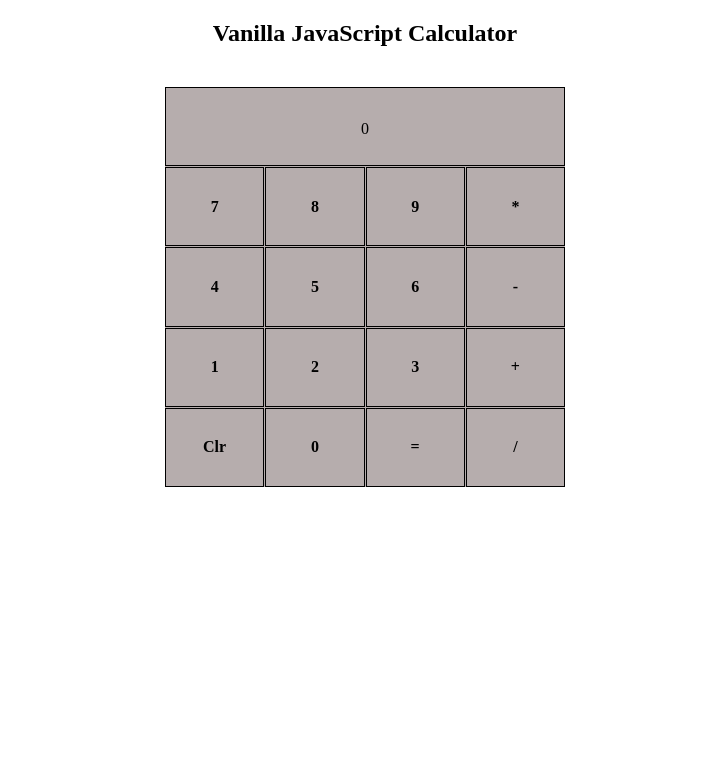
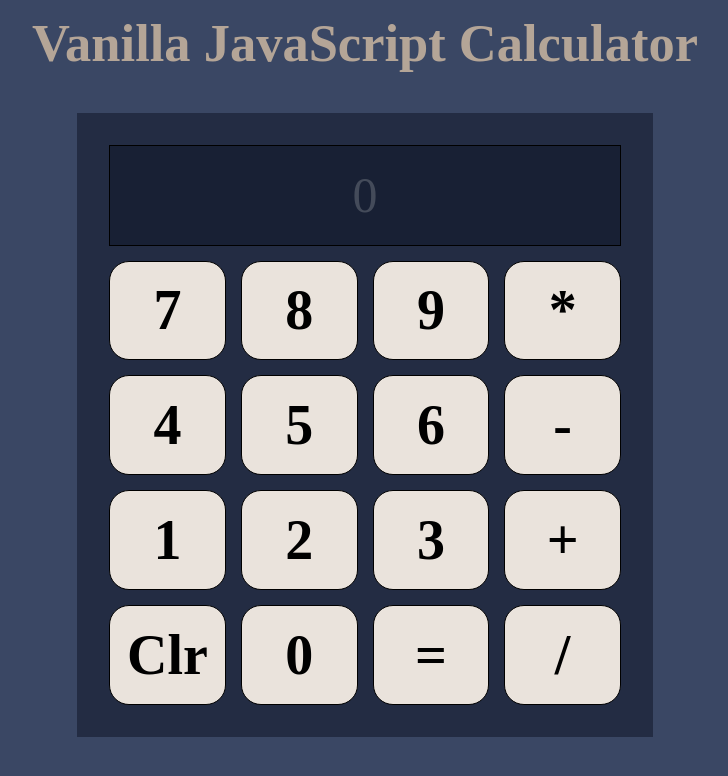
Before and after one commit to Resdayn/jsCalculator, a plain HTML site: page index.html in a window 1280 px wide. Shown: the whole page, without its empty margins (275-1003 px from the left). Drawn offline with Linux system fonts and the light colour scheme.

Commit message:
new css interface

```diff
--- a/styles/styles.css
+++ b/styles/styles.css
@@ -1,101 +1,137 @@
-body{
+body {
+    margin-top: 0%;
     text-align: center;
+    background-color: hsl(222, 26%, 31%);
 }
 
-#center{
-    text-align: center;
-    align-items: center;
+#center {
+    /* text-align: center;
+    align-items: center; */
+    display: flex;
+    justify-content: center;
+    place-items: center;
 }
 
-.display{
+.display {
     border: 1px solid black;
+    background-color: hsl(224, 36%, 15%);
 }
 
-#calculator-grid{
+#calculator-grid {
     margin: 5vh auto;
-    width: 400px;
-    height: 400px;
-    background-color: rgb(182, 173, 173);
+    width: 40vw;
+    height: 70vh;
+    background-color: hsl(223, 31%, 20%);
+    padding: 2rem;
     display: grid;
-    grid-gap: 1px;
+    gap: 15px;
     grid-template-columns: 1fr 1fr 1fr 1fr;
     grid-template-rows: 1fr 1fr 1fr 1fr 1fr;
+    grid-template-areas: "display display display display" "button7 button8 button9 buttonMult" "button4 button5 button6 button-" "button1 button2 button3 buttonPlus" "clear   button0 equal buttonDiv";
+}
 
-    grid-template-areas:
-    "display display display display"
-    "button7 button8 button9 buttonMult"
-    "button4 button5 button6 button-"
-    "button1 button2 button3 buttonPlus"
-    "clear   button0 equal buttonDiv";
+#title {
+    font-size: 35px;
+    color: hsl(28, 16%, 65%);
+    margin-top: 1%;
 }
+
+#title h1 {
+    margin: 0 2%;
+}
+
 
 /* BUTTONS */
 
-.button{
-    color: black;
+.button {
+    color: hsl(0, 0, 100%);
+    background-color: hsl(30, 25%, 89%);
     font-weight: bold;
-    border: 1px solid black;;
-    padding-top: 30%;
+    font-size: 3.5rem;
+    border: 1px solid black;
+    border-radius: 20px;
+    display: flex;
+    justify-content: center;
+    place-items: center;
+    /* line-height: 110px; */
+    /* padding-top: 30%; */
 }
 
-.button:hover{
+.button:hover {
     background: rgb(206, 202, 202);
 }
 
-#display{
+#display {
     grid-area: display;
-    padding-top: 8%;
-    color: black;
+    padding: 4% 0%;
+    color: hsl(221, 14%, 31%);
+    font-size: 50px;
 }
 
-#button0{
+#button0 {
     grid-area: button0;
 }
-#button1{
+
+#button1 {
     grid-area: button1;
 }
-#button2{
+
+#button2 {
     grid-area: button2;
 }
-#button3{
+
+#button3 {
     grid-area: button3;
 }
-#button4{
+
+#button4 {
     grid-area: button4;
 }
-#button5{
+
+#button5 {
     grid-area: button5;
 }
-#button6{
+
+#button6 {
     grid-area: button6;
 }
-#button7{
+
+#button7 {
     grid-area: button7;
 }
-#button8{
+
+#button8 {
     grid-area: button8;
 }
-#button9{
+
+#button9 {
     grid-area: button9;
 }
-#buttonx{
+
+#buttonx {
     grid-area: buttonx;
 }
-#buttonPlus{
+
+#buttonPlus {
     grid-area: buttonPlus;
 }
-#button-{
+
+#button- {
     grid-area: button-;
 }
-#buttonMult{
+
+#buttonMult {
     grid-area: buttonMult;
 }
-#buttonDiv{
+
+#buttonDiv {
     grid-area: buttonDiv;
 }
-#clear{
+
+#clear {
     grid-area: clear;
 }
-#equal{
+
+#equal {
     grid-area: equal;
 }
```
Also changed, not shown: img/desktop-design-theme-1.jpg (added), img/mobile-design-theme-1.jpg (added), 1 other file.
